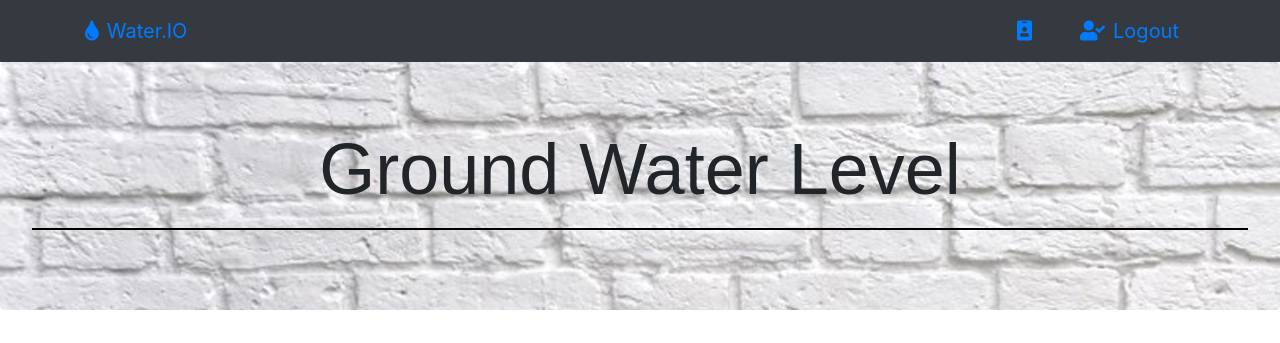
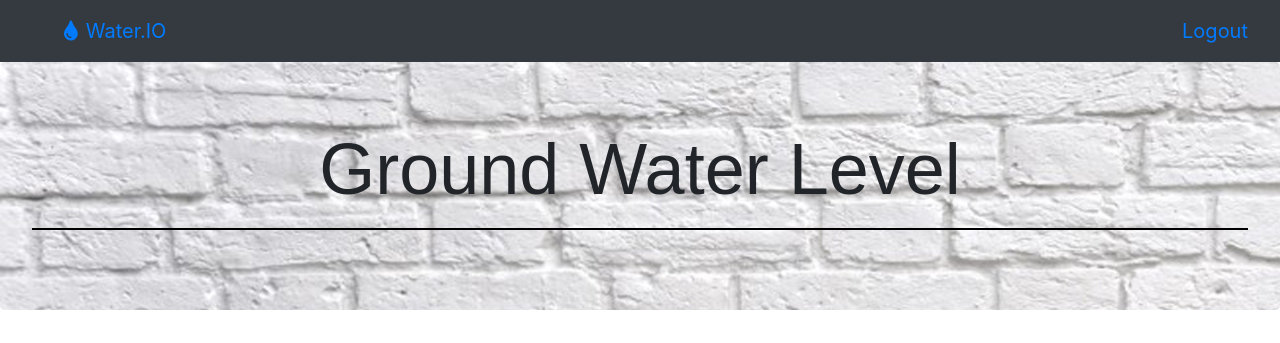
Before and after one commit to Rohit-Jain-2801/Django_Project, a Django app: page /basic_app/groundwaterlevel/ in a window 1280 px wide. Shown: the top 343 px of the page. Run offline with Django 3.2, Linux system fonts and the light colour scheme; some libraries are stand-ins or nearby versions; some web fonts are replaced.

Commit message:
Update groundwaterlevel.html

```diff
--- a/Django WaterIO/templates/basic_app/groundwaterlevel.html
+++ b/Django WaterIO/templates/basic_app/groundwaterlevel.html
@@ -45,12 +45,15 @@
   </head>
 
   <body>
-    <nav class="navbar bg-dark navbar-dark fo">
-      <div class="container">
-        <a href="{% url 'app:page_one' %}" class="navrbar-brand"><i class="fas fa-tint mr-2"></i>Water.IO</a>
+    <nav class="navbar bg-dark fo navbar-expand-sm">
+      <a href="{% url 'app:page_one' %}" class="navrbar-brand my-auto ml-5"><i class="fas fa-tint mr-2"></i>Water.IO</a>
+      <button class="navbar-toggler navbar-dark" type="button" data-toggle="collapse" data-target="#navbarNavAltMarkup" aria-controls="navbarNavAltMarkup" aria-expanded="false" aria-label="Toggle navigation">
+        <span class="navbar-toggler-icon"></span>
+      </button>
+      <div class="collapse navbar-collapse" id="navbarNavAltMarkup" style="justify-content: flex-end">
         {% comment %} <img src="{% static 'images/favicon.ico' %}" alt="Water_Drop"> {% endcomment %}
-        <a href="{% url 'app:user_details' %}" class="nav-link ml-auto"><i class="fas fa-id-badge mr-2"></i>{{ user.username }}</a>
-        <a href="{% url 'logout' %}" class="nav-link ml-sm-2"><i class="fas fa-user-check mr-2"></i>Logout</a>
+        <a href="{% url 'app:user_details' %}" class="nav-item nav-link active" style="text-align:right;><i class="fas fa-id-badge mr-2"></i>{{ user.username }}</a>
+        <a href="{% url 'logout' %}" class="nav-item nav-link active" style="text-align:right;><i class="fas fa-user-check mr-2"></i>Logout</a>
       </div>
     </nav>
 
```
